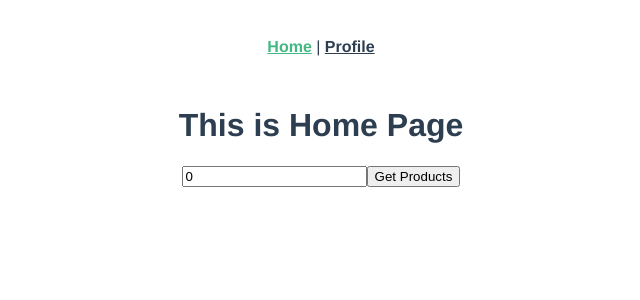
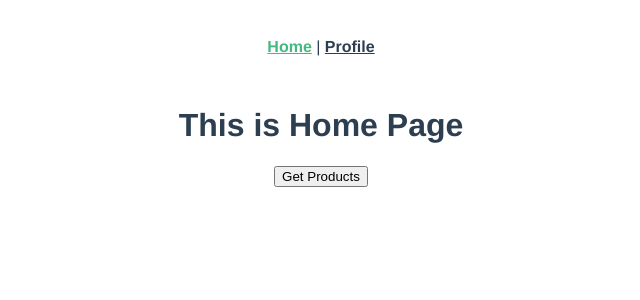
Before and after one commit to hossam2000ayman/vuex-learning, a Vue app: page / in a window 1280 px wide. Shown: the top 300 px of the page, without its empty margins (319-959 px from the left). Built offline with nearby package versions, Linux system fonts and the light colour scheme.

Commit message:
vuex-helper

```diff
--- a/src/views/HomeView.vue
+++ b/src/views/HomeView.vue
@@ -1,7 +1,6 @@
 <template>
   <div class="home">
     <h1>This is Home Page</h1>
-    <input type="number" v-model="product_id" />
     <button @click="getProductsHelper">Get Products</button>
     <ul class="product-list">
       {{
@@ -93,11 +92,6 @@
 import { mapState, mapActions, mapMutations, mapGetters } from "vuex";
 
 export default {
-  data() {
-    return {
-      product_id: 0,
-    };
-  },
   //state , getters in computed option
   computed: {
     //map state required name of modules
```
